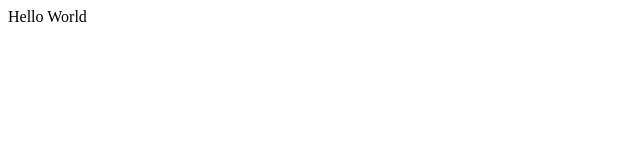
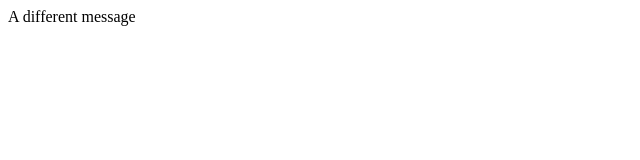
Before and after one commit to mirogta/docker-nginx-staticwebsite-gitversion, a plain HTML site: page website/index.html in a window 1280 px wide. Shown: the full height of the page, 0-640 px from the left. Drawn offline with Linux system fonts and the light colour scheme.

Commit message:
Updated website message
- Added publish script

```diff
--- a/website/index.html
+++ b/website/index.html
@@ -1,4 +1,4 @@
 <!DOCTYPE html>
 <html>
-<body>Hello World</body>
+<body>A different message</body>
 </html>
```
Also changed, not shown: 2 other files.
